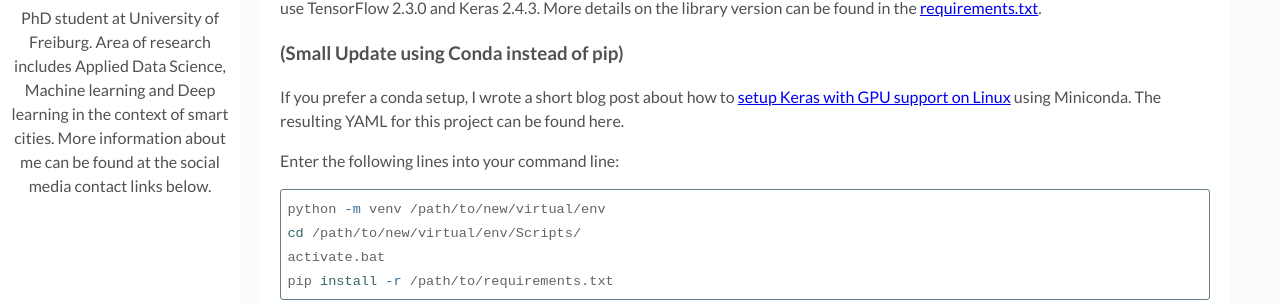
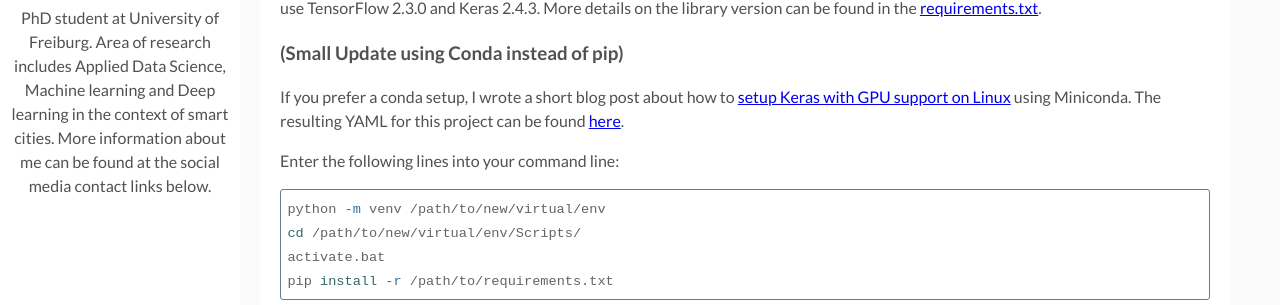
Before and after one commit to MarkusRosen/markusrosen.github.io, a Jekyll site: the page built from _posts/2020-10-19-keras-regression-efficient-net.md, in a window 1280 px wide and 900 px high, scrolled down 3560 px. Shown: the part 173-478 px from the top of the window. Built offline with Jekyll 4.4.1, drawn with Linux system fonts in a browser that asks for light colours; comment, search, counter and statistics services are not loaded; some of the changed lines change nothing that is shown.

Commit message:
added link

```diff
--- a/_posts/2020-10-19-keras-regression-efficient-net.md
+++ b/_posts/2020-10-19-keras-regression-efficient-net.md
@@ -80,7 +80,7 @@ Before we start the coding process, we need to create a new virtual environment.
 
 ### (Small Update using Conda instead of pip)
 
-If you prefer a conda setup, I wrote a short blog post about how to [setup Keras with GPU support on Linux](https://rosenfelder.ai/setup-keras-and-tensorflow/) using Miniconda. The resulting YAML for this project can be found here.
+If you prefer a conda setup, I wrote a short blog post about how to [setup Keras with GPU support on Linux](https://rosenfelder.ai/setup-keras-and-tensorflow/) using Miniconda. The resulting YAML for this project can be found [here](https://github.com/MarkusRosen/keras-efficientnet-regression/blob/master/requirements.yml).
 
 Enter the following lines into your command line:
 
```
